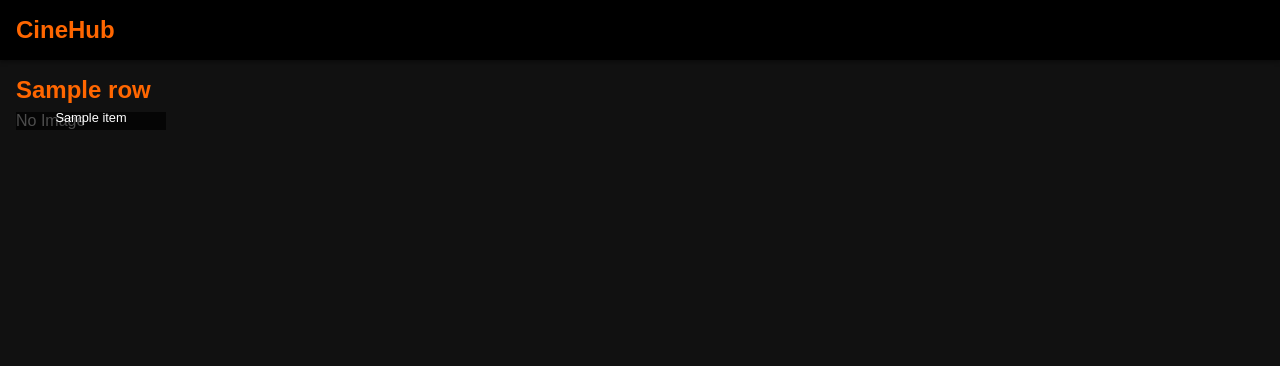
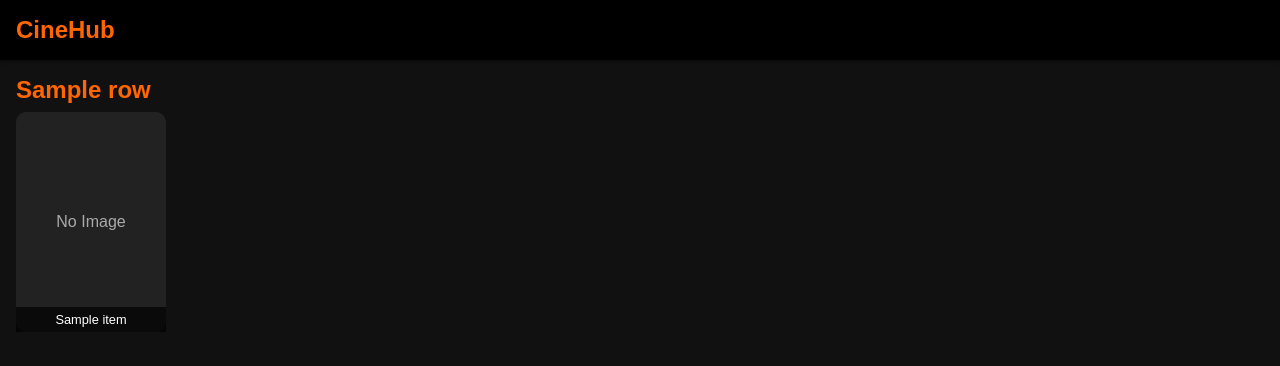
Before and after one commit to kmce2019/cinehub, a FastAPI app: template app/templates/home.html in a window 1280 px wide. Shown: the top 366 px of the page. Run offline with FastAPI, Linux system fonts and the light colour scheme; the template is opened without the code that fills it: most values are stand-ins (such as "Sample title", 1, 10 or a date in 2020); parts of the project's set-up code (start-up, migrations or seed data) failed here and were passed over.

Commit message:
Update app.css

```diff
--- a/app/static/app.css
+++ b/app/static/app.css
@@ -104,3 +104,14 @@ body {
   color: #0f0;
   margin-bottom: 1rem;
 }
+
+.no-image {
+  width: 100%;
+  height: 220px;
+  display: flex;
+  align-items: center;
+  justify-content: center;
+  background: #222;
+  color: #aaa;
+  border-radius: 10px;
+}
```
